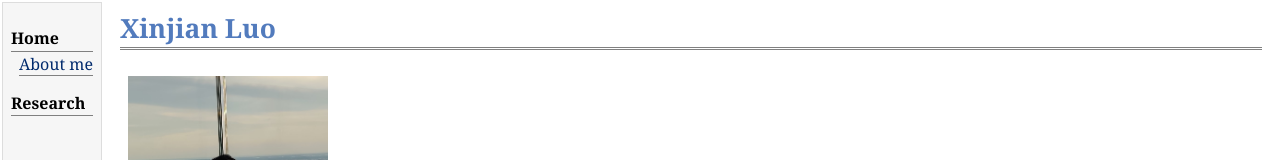
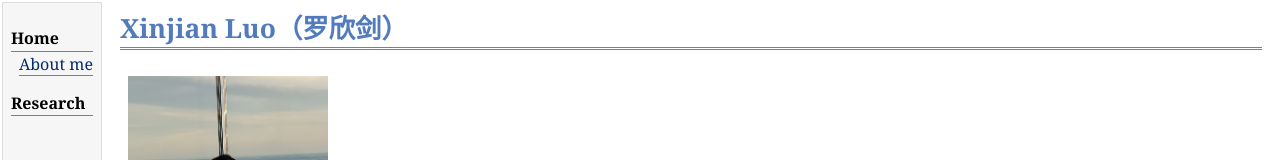
Before and after one commit to xinjianluo/xinjianluo.github.io, a plain HTML site: page index.html in a window 1280 px wide. Shown: the top 160 px of the page. Drawn offline with Linux system fonts and the light colour scheme.

Commit message:
Update index.html

```diff
--- a/index.html
+++ b/index.html
@@ -25,7 +25,7 @@
       </td>
       <td id="layout-content">
         <div id="toptitle">
-          <h1>Xinjian Luo</h1>
+          <h1>Xinjian Luo（罗欣剑）</h1>
         </div>
         <table class="imgtable">
           <tr>
```
